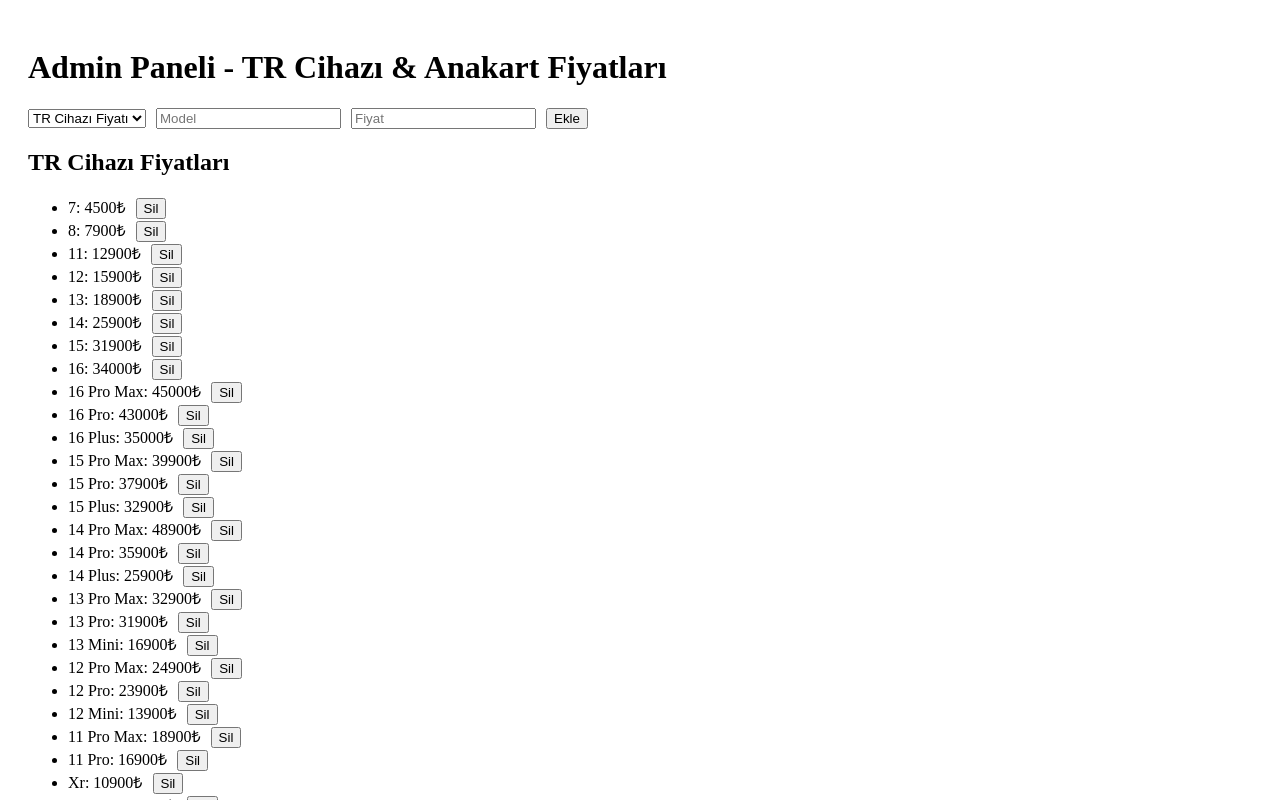
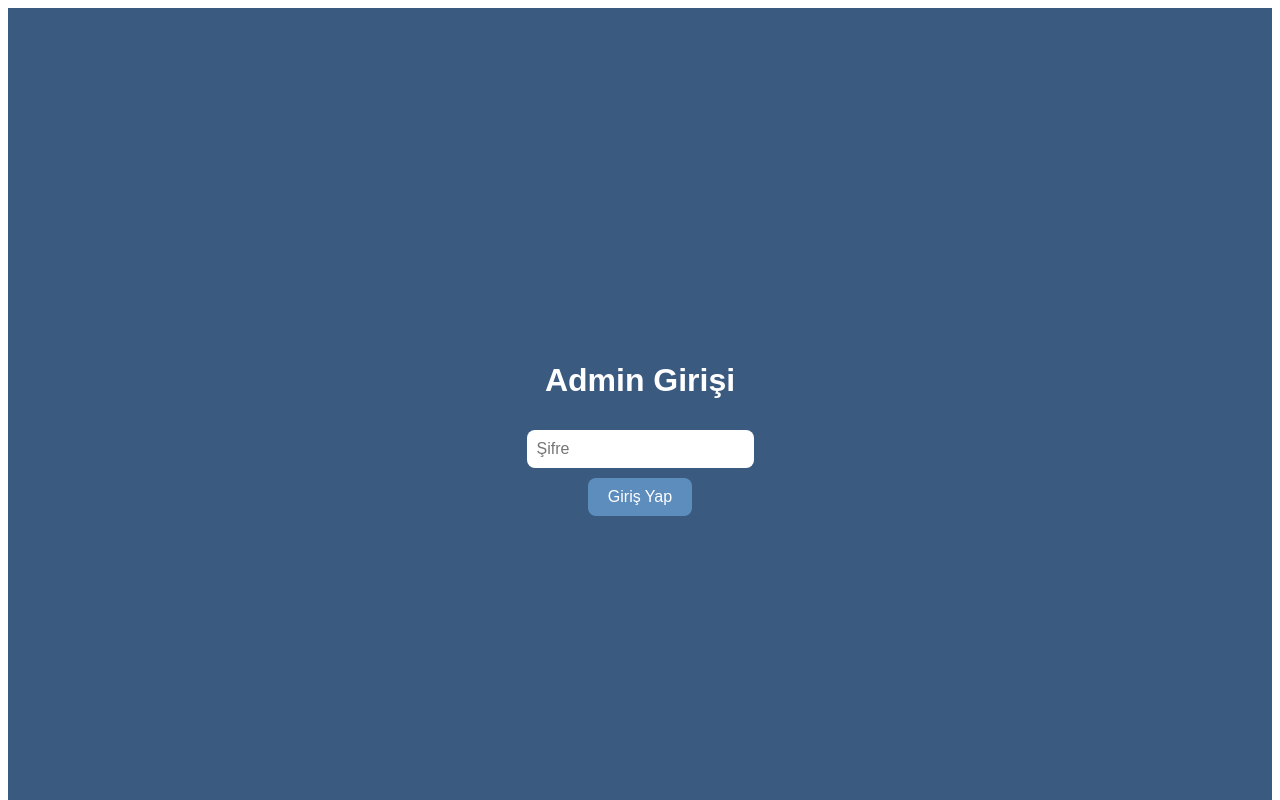
Before and after one commit to onur846/fpfiyatoaneli, a Next.js app: page /admin in a window 1280 px wide. Shown: the top 800 px of the page. Built offline with nearby package versions, Linux system fonts and the light colour scheme.

Commit message:
Update admin.js

```diff
--- a/pages/admin.js
+++ b/pages/admin.js
@@ -1,20 +1,34 @@
 import { useState, useEffect } from 'react';
 
 export default function Admin() {
+  const [authenticated, setAuthenticated] = useState(false);
+  const [passwordInput, setPasswordInput] = useState('');
   const [trCihaz, setTrCihaz] = useState({});
   const [anakart, setAnakart] = useState({});
   const [model, setModel] = useState('');
   const [fiyat, setFiyat] = useState('');
   const [mode, setMode] = useState('trCihaz');
 
+  const password = 'Fp9097'; // Admin şifresi
+
   useEffect(() => {
+    if (authenticated) {
       fetch('/database.json')
         .then(res => res.json())
         .then(data => {
           setTrCihaz(data.trCihazFiyatlari || {});
           setAnakart(data.anakartFiyatlari || {});
         });
-  }, []);
+    }
+  }, [authenticated]);
+
+  const handleLogin = () => {
+    if (passwordInput === password) {
+      setAuthenticated(true);
+    } else {
+      alert('Yanlış şifre!');
+    }
+  };
 
   const handleAdd = () => {
     if (!model || !fiyat) {
@@ -54,11 +68,63 @@ export default function Admin() {
     link.click();
   };
 
+  if (!authenticated) {
     return (
-    <div style={{ padding: 20 }}>
-      <h1>Admin Paneli - TR Cihazı & Anakart Fiyatları</h1>
-      <div style={{ marginBottom: 20 }}>
-        <select value={mode} onChange={(e) => setMode(e.target.value)}>
+      <div style={{
+        minHeight: '100vh',
+        backgroundColor: '#3a5a80',
+        display: 'flex',
+        flexDirection: 'column',
+        alignItems: 'center',
+        justifyContent: 'center',
+        padding: '20px',
+        color: 'white',
+        fontFamily: 'Arial, sans-serif'
+      }}>
+        <h1>Admin Girişi</h1>
+        <input
+          type="password"
+          placeholder="Şifre"
+          value={passwordInput}
+          onChange={(e) => setPasswordInput(e.target.value)}
+          style={{
+            padding: '10px',
+            margin: '10px 0',
+            borderRadius: '8px',
+            border: 'none',
+            fontSize: '16px'
+          }}
+        />
+        <button
+          onClick={handleLogin}
+          style={{
+            backgroundColor: '#5c8dbc',
+            color: 'white',
+            border: 'none',
+            padding: '10px 20px',
+            borderRadius: '8px',
+            cursor: 'pointer',
+            fontSize: '16px'
+          }}
+        >
+          Giriş Yap
+        </button>
+      </div>
+    );
+  }
+
+  return (
+    <div style={{
+      minHeight: '100vh',
+      backgroundColor: '#3a5a80',
+      color: 'white',
+      fontFamily: 'Arial, sans-serif',
+      padding: '20px'
+    }}>
+      <h1>Admin Paneli - Fiyat Yönetimi</h1>
+
+      <div style={{ marginBottom: '20px' }}>
+        <select value={mode} onChange={(e) => setMode(e.target.value)} style={{ marginRight: '10px', padding: '8px' }}>
           <option value="trCihaz">TR Cihazı Fiyatı</option>
           <option value="anakart">Anakart Fiyatı</option>
         </select>
@@ -66,15 +132,28 @@ export default function Admin() {
           placeholder="Model"
           value={model}
           onChange={(e) => setModel(e.target.value)}
-          style={{ marginLeft: 10 }}
+          style={{ marginRight: '10px', padding: '8px' }}
         />
         <input
           placeholder="Fiyat"
           value={fiyat}
           onChange={(e) => setFiyat(e.target.value)}
-          style={{ marginLeft: 10 }}
+          style={{ marginRight: '10px', padding: '8px' }}
         />
-        <button onClick={handleAdd} style={{ marginLeft: 10 }}>Ekle</button>
+        <button
+          onClick={handleAdd}
+          style={{
+            backgroundColor: '#5c8dbc',
+            color: 'white',
+            border: 'none',
+            padding: '10px 20px',
+            borderRadius: '8px',
+            cursor: 'pointer',
+            fontSize: '16px'
+          }}
+        >
+          Ekle
+        </button>
       </div>
 
       <div>
@@ -83,7 +162,7 @@ export default function Admin() {
           {Object.entries(trCihaz).map(([key, val]) => (
             <li key={key}>
               {key}: {val}₺
-              <button onClick={() => handleDelete('trCihaz', key)} style={{ marginLeft: 10 }}>Sil</button>
+              <button onClick={() => handleDelete('trCihaz', key)} style={{ marginLeft: '10px', padding: '5px', backgroundColor: 'red', color: 'white', border: 'none', borderRadius: '5px' }}>Sil</button>
             </li>
           ))}
         </ul>
@@ -95,13 +174,27 @@ export default function Admin() {
           {Object.entries(anakart).map(([key, val]) => (
             <li key={key}>
               {key}: {val}₺
-              <button onClick={() => handleDelete('anakart', key)} style={{ marginLeft: 10 }}>Sil</button>
+              <button onClick={() => handleDelete('anakart', key)} style={{ marginLeft: '10px', padding: '5px', backgroundColor: 'red', color: 'white', border: 'none', borderRadius: '5px' }}>Sil</button>
             </li>
           ))}
         </ul>
       </div>
 
-      <button onClick={downloadJSON} style={{ marginTop: 20 }}>JSON İndir</button>
+      <button
+        onClick={downloadJSON}
+        style={{
+          marginTop: '30px',
+          backgroundColor: '#4caf50',
+          color: 'white',
+          border: 'none',
+          padding: '12px 24px',
+          borderRadius: '10px',
+          cursor: 'pointer',
+          fontSize: '16px'
+        }}
+      >
+        JSON İndir
+      </button>
     </div>
   );
 }
```
Lines whose indentation alone changed are shown as unchanged.
